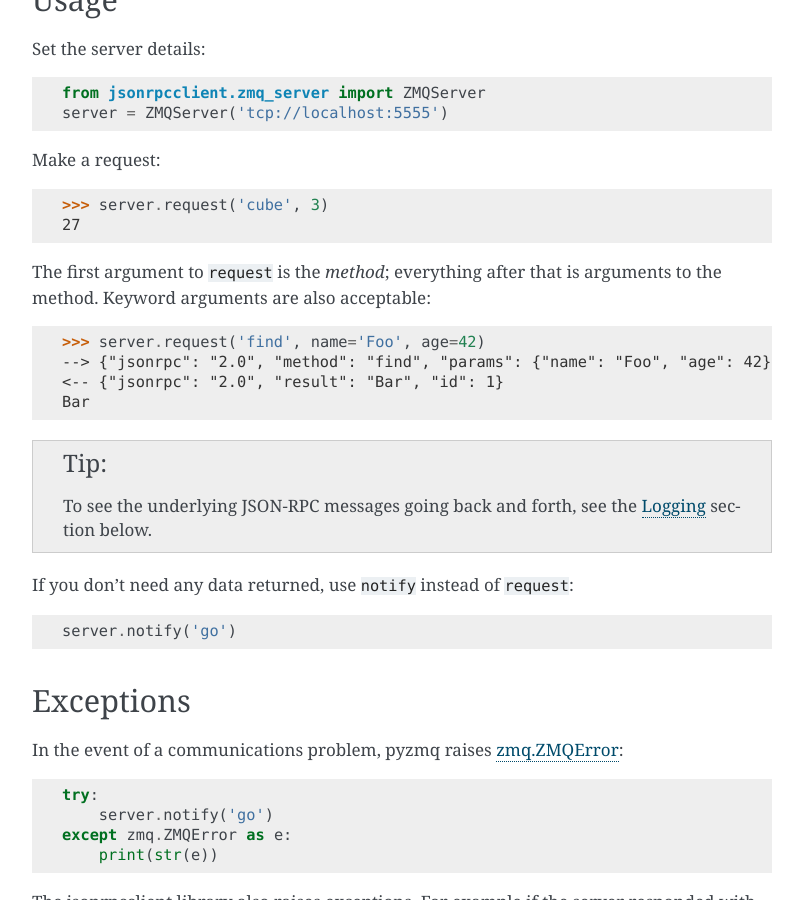
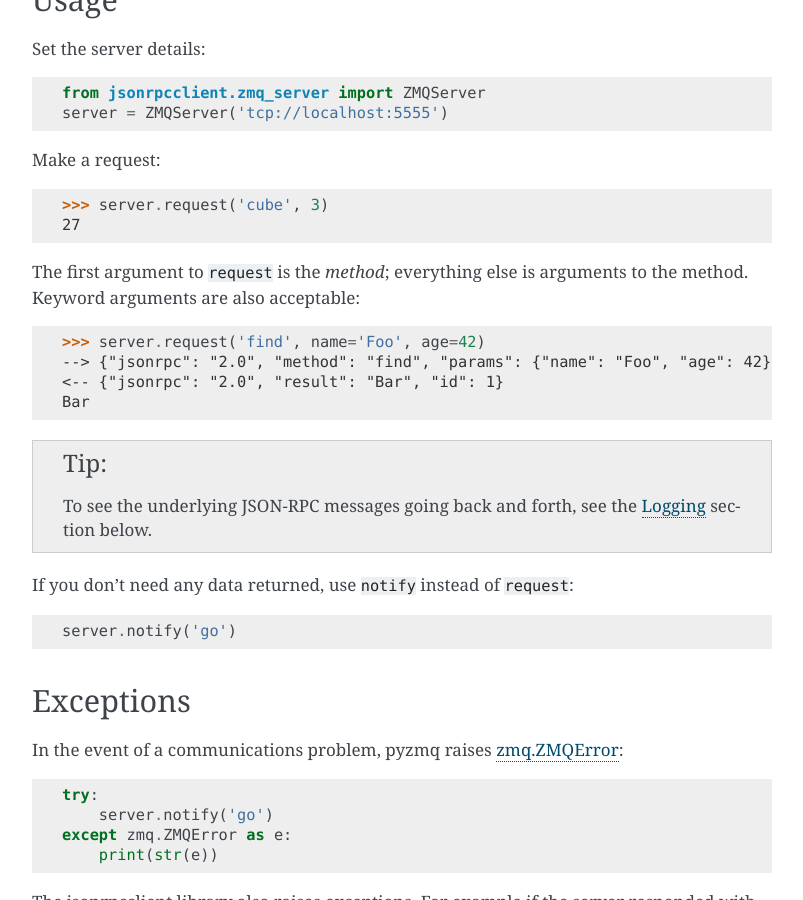
Before and after one commit to explodinglabs/jsonrpcclient, a Sphinx documentation site: the page built from doc/zeromq.rst, in a window 1280 px wide and 900 px high, scrolled down 302 px. Shown: the whole window, without its empty margins (238-1041 px from the left). Built offline with Sphinx 7.4.7, drawn with Linux system fonts in a browser that asks for light colours.

Commit message:
Documentation adjustment

```diff
--- a/doc/_includes/making_a_request.rst
+++ b/doc/_includes/making_a_request.rst
@@ -3,8 +3,8 @@ Make a request::
     >>> server.request('cube', 3)
     27
 
-The first argument to ``request`` is the *method*; everything after that is
-arguments to the method. Keyword arguments are also acceptable::
+The first argument to ``request`` is the *method*; everything else is arguments
+to the method. Keyword arguments are also acceptable::
 
     >>> server.request('find', name='Foo', age=42)
     --> {"jsonrpc": "2.0", "method": "find", "params": {"name": "Foo", "age": 42}, "id": 1}
```
